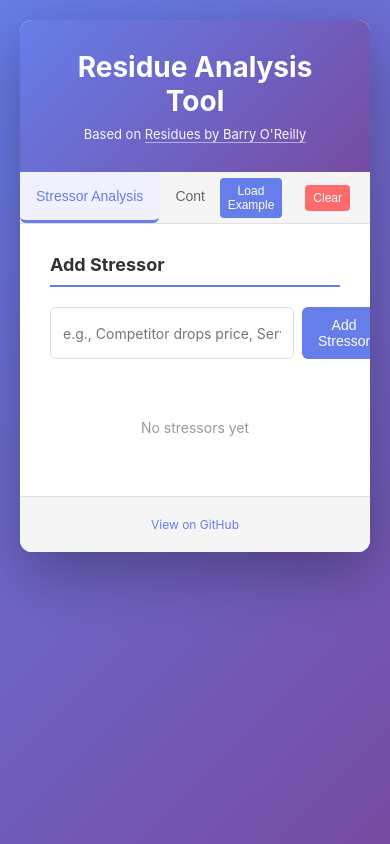
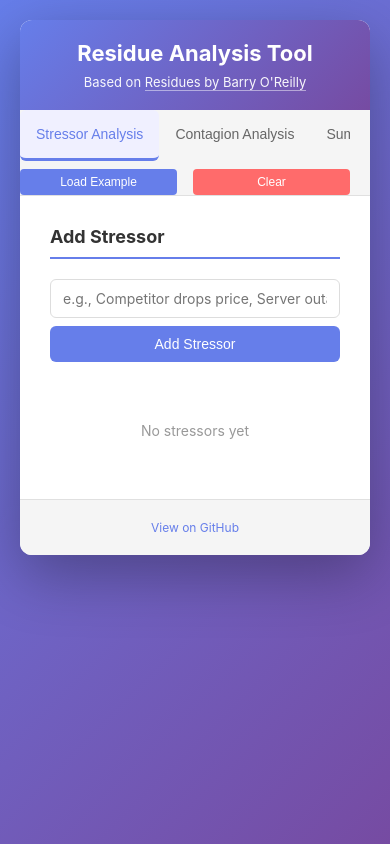
Before and after one commit to ctford/residuality, a plain HTML site: page index.html in a window 390 px wide. Drawn offline with Linux system fonts and the light colour scheme.

Commit message:
Add mobile responsiveness for tabs, buttons, and inputs

```diff
--- a/index.html
+++ b/index.html
@@ -461,8 +461,53 @@
         }
 
         @media (max-width: 768px) {
+            nav {
+                flex-wrap: wrap;
+                gap: 8px;
+            }
+
+            .nav-tabs {
+                width: 100%;
+            }
+
+            .example-btn,
+            .clear-btn {
+                flex: 1;
+                min-width: 100px;
+            }
+
             .stressor-fields {
                 grid-template-columns: 1fr;
+            }
+
+            .input-group {
+                flex-direction: column;
+            }
+
+            .input-group input,
+            .input-group button {
+                width: 100%;
+            }
+
+            header {
+                padding: 20px;
+            }
+
+            header h1 {
+                font-size: 22px;
+            }
+
+            .matrix-container {
+                overflow-x: auto;
+            }
+
+            table {
+                font-size: 11px;
+            }
+
+            th, td {
+                padding: 6px 4px;
+                min-width: 40px;
             }
         }
     </style>
```
